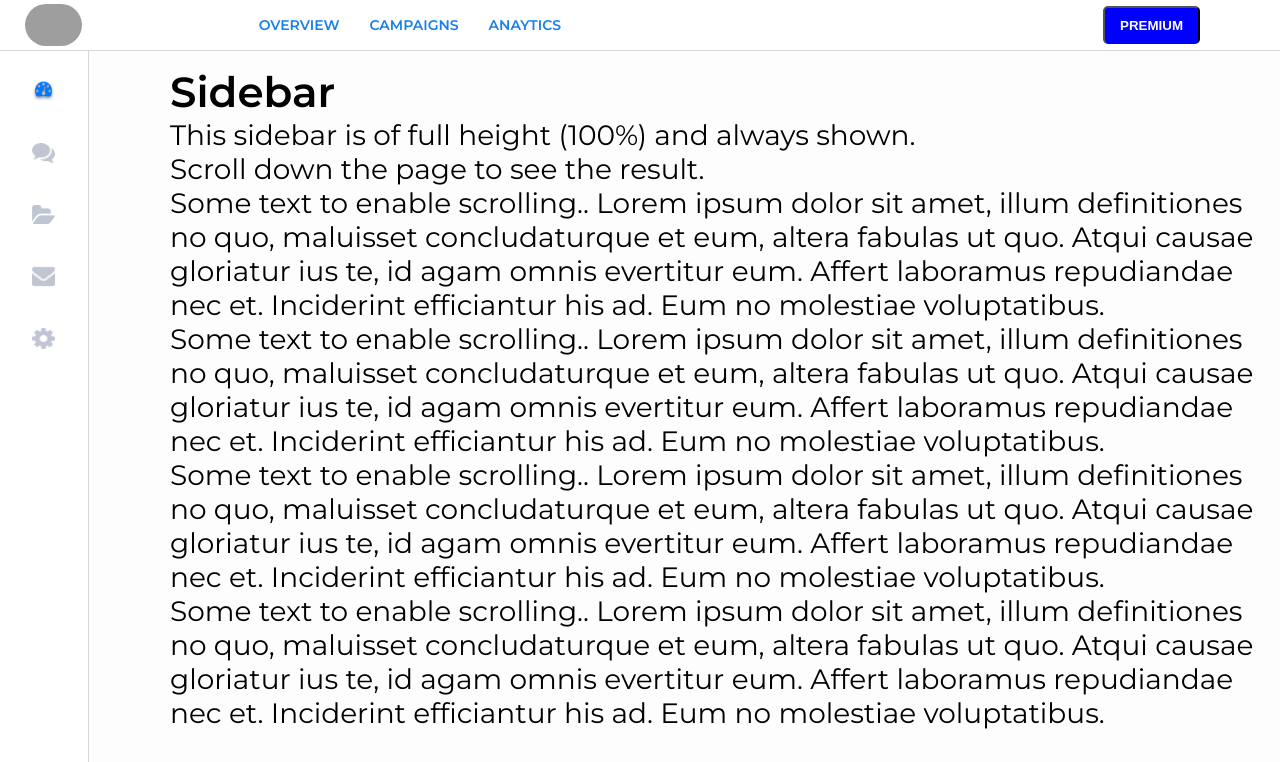
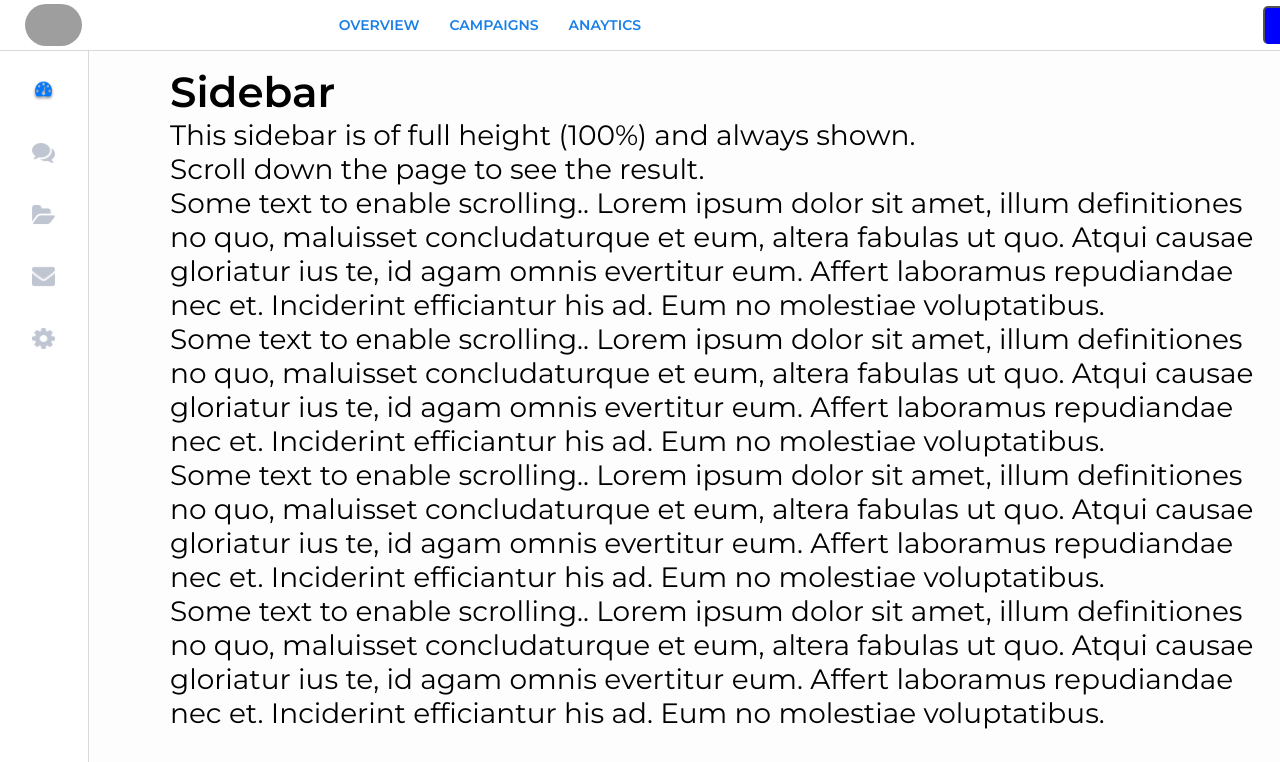
Before and after one commit to eridhobffry/design-dashboard, a React (Create React App) app: page / in a window 1280 px wide. Shown: the top 762 px of the page. Built offline with nearby package versions, Linux system fonts and the light colour scheme; grey boxes are pictures that could not be loaded.

Commit message:
structure

```diff
--- a/src/App.js
+++ b/src/App.js
@@ -4,6 +4,9 @@ import Sidebar from "./components/Sidebar"
 
 import GlobalStyle from './styles/Global';
 import "./assets/css/style.css"
+
+import AdminLayout from "./pages/layout/admin/component"
+import Dashboard from "./pages/section/dashboard/component"
 
 class App extends Component {
   state = {
@@ -18,12 +21,8 @@ class App extends Component {
 
     return (
       <>
-        <Navbar
-          navbarState={this.state.navbarOpen}
-          handleNavbar={this.handleNavbar}
-        />
-        <Sidebar/>
-        <GlobalStyle />
+        <AdminLayout/>
+        <Dashboard/>
       </>
     )
   }
--- a/src/components/Navbar.js
+++ b/src/components/Navbar.js
@@ -107,6 +107,7 @@ const NavLinksButtons = styled(animated.ul)`
   justify-self: end;
   list-style-type: none;
   margin: auto 0px;
+  margin-right: -160px !important;
 
   & button {
     padding-top: 10px;
--- a/src/components/Sidebar.js
+++ b/src/components/Sidebar.js
@@ -33,7 +33,7 @@ class SideBar extends React.Component {
         <Image src={Cog} alt="..." />
         </a>
       </div>
-      <DashboardPage />
+
         </>
 
     );
--- /dev/null
+++ b/src/pages/layout/admin/component.js
@@ -0,0 +1,32 @@
+import React, { Component } from 'react'
+import Navbar from "../../../components/Navbar"
+import Sidebar from "../../../components/Sidebar"
+
+import GlobalStyle from '../../../styles/Global';
+import "../../../assets/css/style.css"
+
+class AdminLayout extends Component {
+  state = {
+    navbarOpen: false
+  }
+
+  handleNavbar = () => {
+    this.setState({ navbarOpen: !this.state.navbarOpen });
+  }
+
+  render() {
+
+    return (
+      <>
+        <Navbar
+          navbarState={this.state.navbarOpen}
+          handleNavbar={this.handleNavbar}
+        />
+        <Sidebar/>
+        <GlobalStyle />
+      </>
+    )
+  }
+}
+
+export default AdminLayout
--- /dev/null
+++ b/src/pages/section/dashboard/component.js
@@ -0,0 +1,23 @@
+import React, { Component } from 'react'
+import Dashboard from "../../../components/Dashboard"
+
+class AdminLayout extends Component {
+  state = {
+    navbarOpen: false
+  }
+
+  handleNavbar = () => {
+    this.setState({ navbarOpen: !this.state.navbarOpen });
+  }
+
+  render() {
+
+    return (
+      <>
+        <Dashboard />
+      </>
+    )
+  }
+}
+
+export default AdminLayout
```
